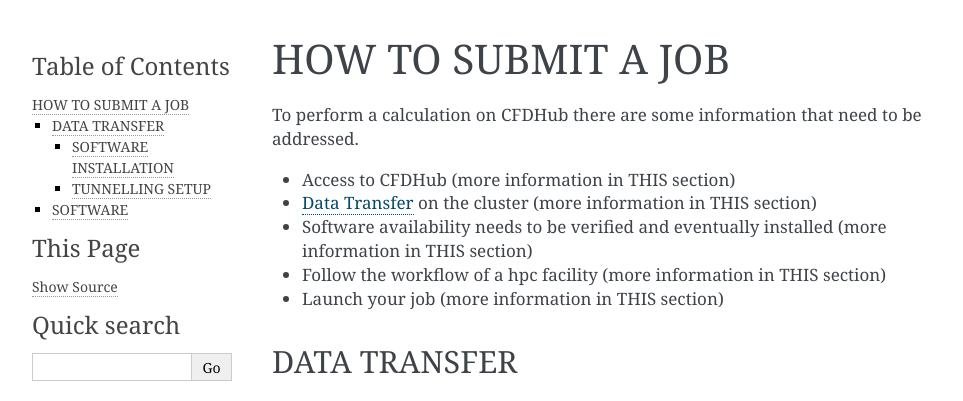
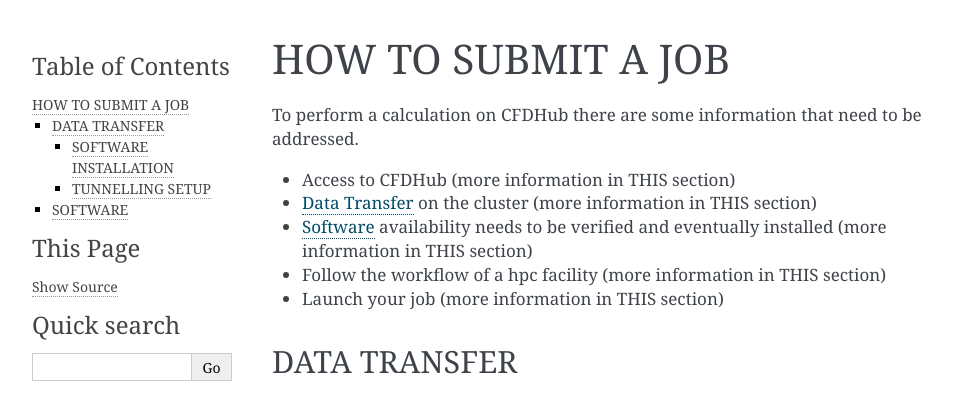
Before and after one commit to pschito/prova, a Sphinx documentation site: the page built from docs/HowToSubmitAJob.rst, in a window 1280 px wide. Shown: the top 401 px of the page, without its empty margins (148-1111 px from the left). Built offline with Sphinx 7.4.7, drawn with Linux system fonts in a browser that asks for light colours; part of the change alters nothing that is shown.

```diff
--- a/docs/HowToSubmitAJob.rst
+++ b/docs/HowToSubmitAJob.rst
@@ -6,7 +6,7 @@ To perform a calculation on CFDHub there are some information that need to be ad
 
 - Access to CFDHub (more information in THIS section)
 - :ref:`Data Transfer<DataTransfer>` on the cluster (more information in THIS section)
-- Software availability needs to be verified and eventually installed (more information in THIS section)
+- :ref:`Software<Software>` availability needs to be verified and eventually installed (more information in THIS section)
 - Follow the workflow of a hpc facility (more information in THIS section)
 - Launch your job (more information in THIS section)
 
```
